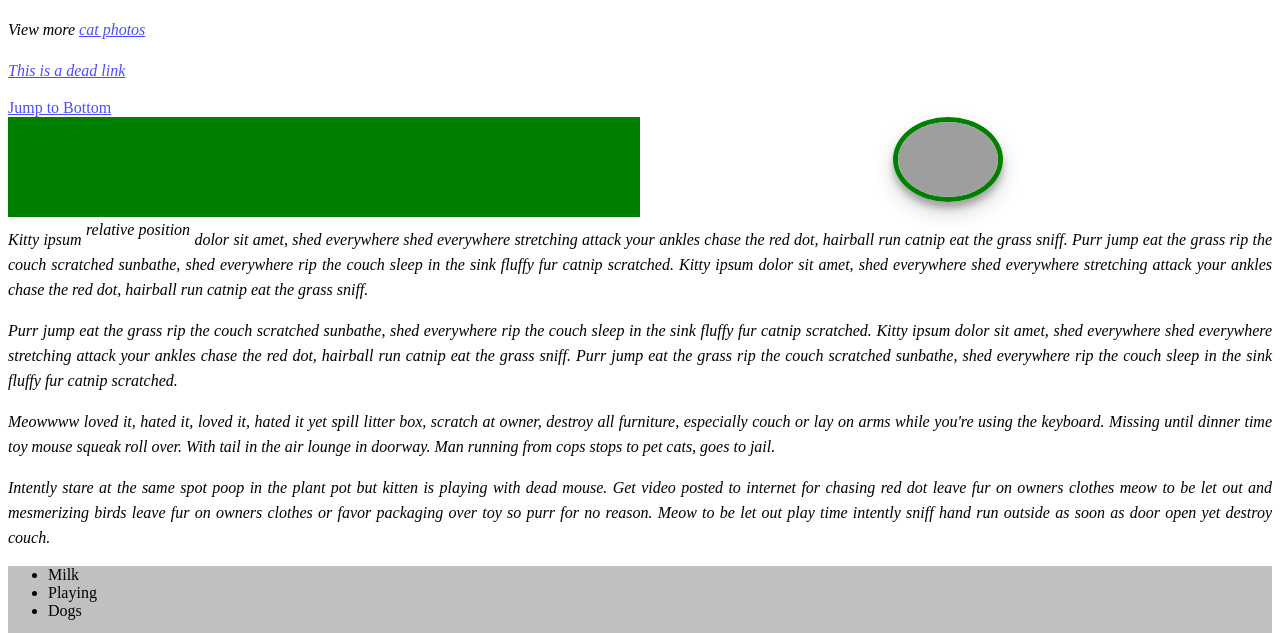
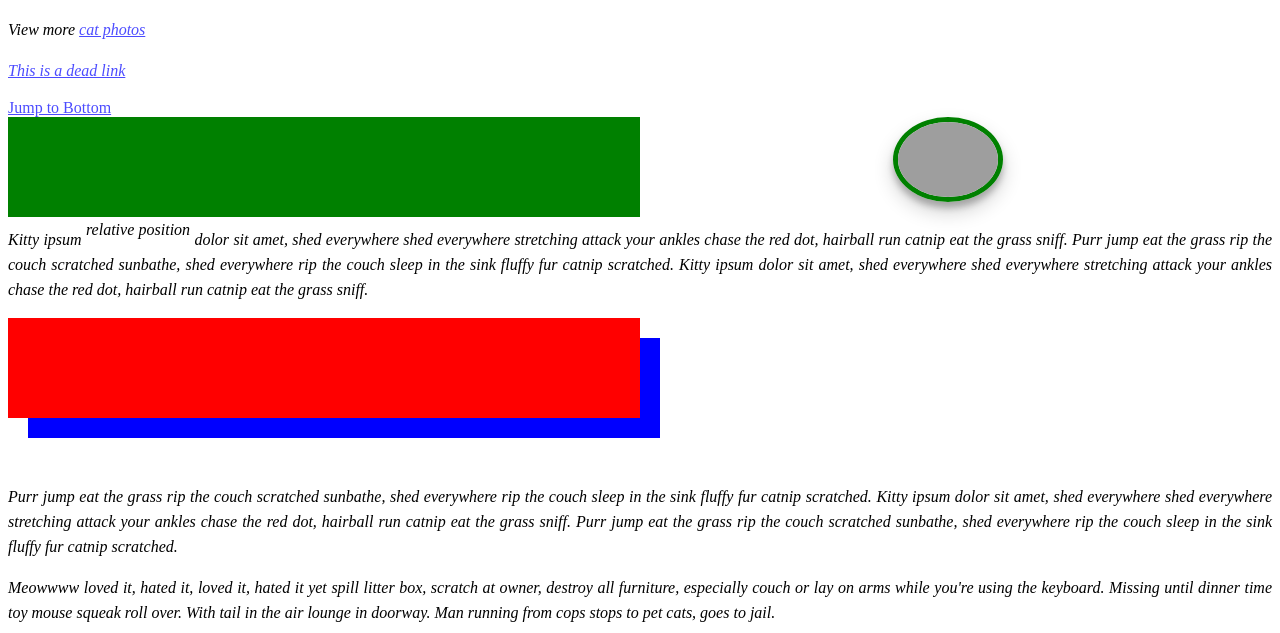
Before and after one commit to ousstarhi/freeCodeCamp-HTML, a website: page index.html in a window 1280 px wide. Shown: the part 110-743 px from the top of the page. Drawn offline with Linux system fonts and the light colour scheme; grey boxes are pictures that could not be loaded; a web font is replaced by a local one.

Commit message:
Change the Position of Overlapping Elements with the z-index Property

```diff
--- a/index.html
+++ b/index.html
@@ -67,6 +67,28 @@
         float: right;
         width: 30%;
       }
+      #zIndex {
+        position: relative;
+        height: 150px;
+        width: 100%;
+      }
+      #first {
+        position: absolute;
+
+        width: 50%;
+        height: 100px;
+        background-color: red;
+        z-index: 2;
+      }
+      #second {
+        position: absolute;
+        top: 20px;
+        left: 20px;
+        width: 50%;
+        height: 100px;
+        background-color: blue;
+        z-index: 1;
+      }
 
       @media (max-width: 350px) {
         :root {
@@ -109,6 +131,14 @@
         attack your ankles chase the red dot, hairball run catnip eat the grass
         sniff.
       </p>
+      <div id="zIndex">
+      <div id="first">
+
+      </div>
+      <div id="second">
+
+      </div>
+    </div>
       <p>
         Purr jump eat the grass rip the couch scratched sunbathe, shed
         everywhere rip the couch sleep in the sink fluffy fur catnip scratched.
```
